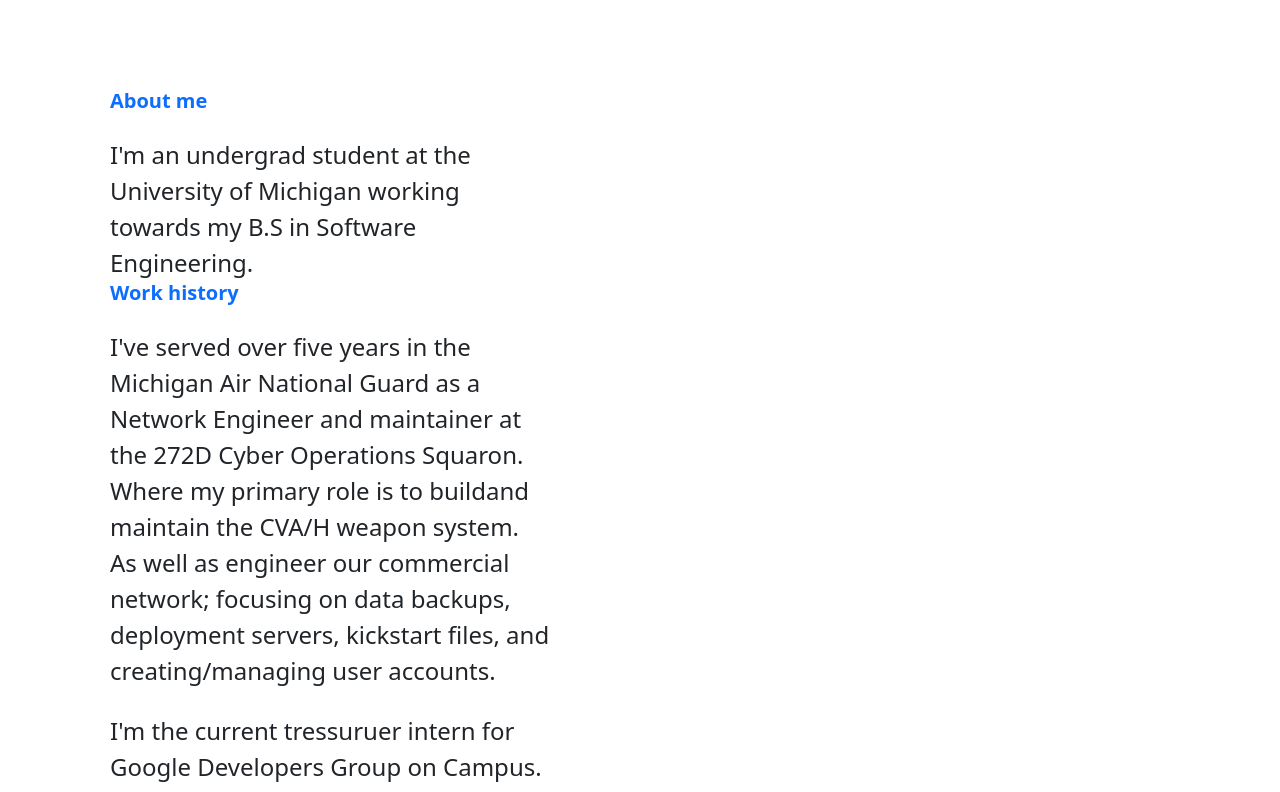
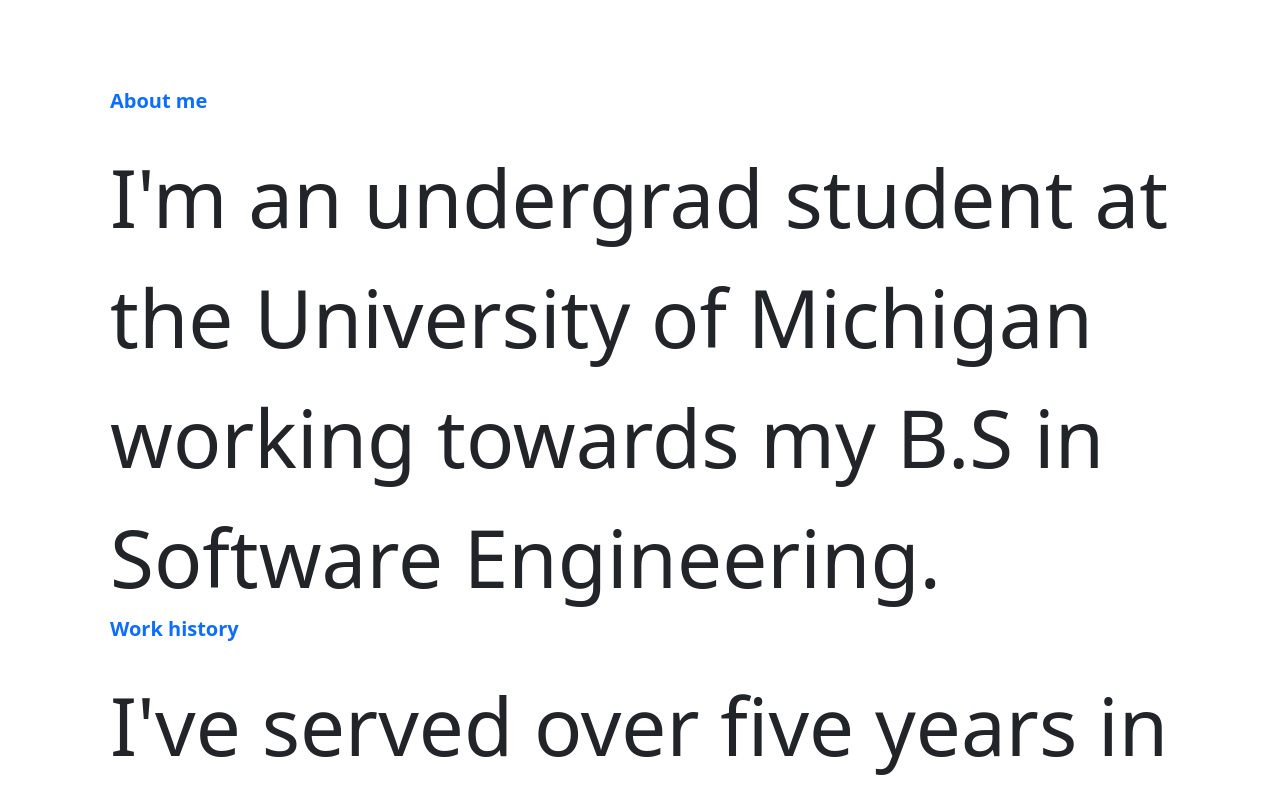
Before and after one commit to Aaron4554/web-portfolio, a React (Vite) app in the folder frontend/: page / in a window 1280 px wide. Shown: the part 760-1552 px from the top of the page. Built offline with nearby package versions, Linux system fonts and the light colour scheme.

Commit message:
Make text take up to 30% vw, or 5 rem

```diff
--- a/frontend/src/components/Bio.css
+++ b/frontend/src/components/Bio.css
@@ -28,5 +28,5 @@
 .bio__text {
   max-width: 32ch;
   margin: 1.5rem 0 0;
-  font-size: clamp(1.1rem, 3vw, 1.5rem);
+  font-size: clamp(1.1rem, 30vw, 5rem);
 }
```
